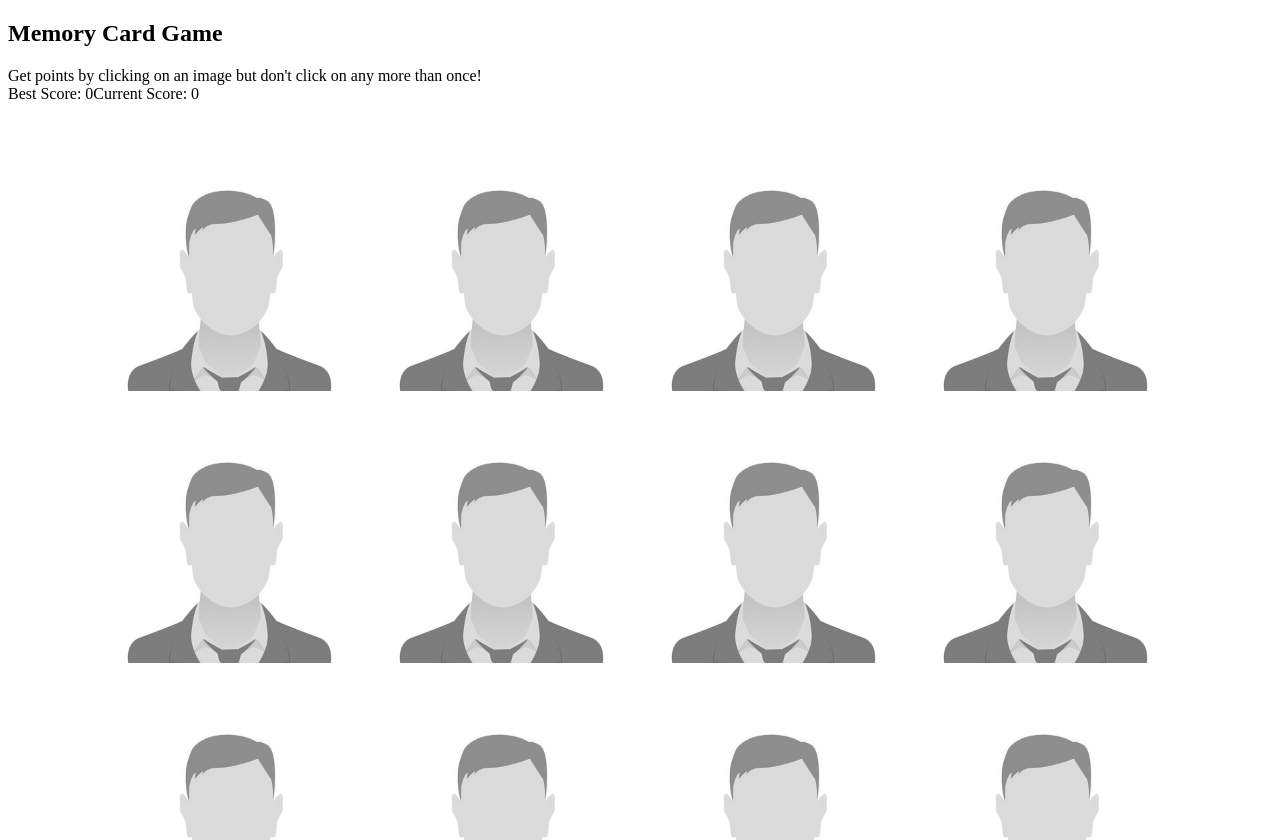
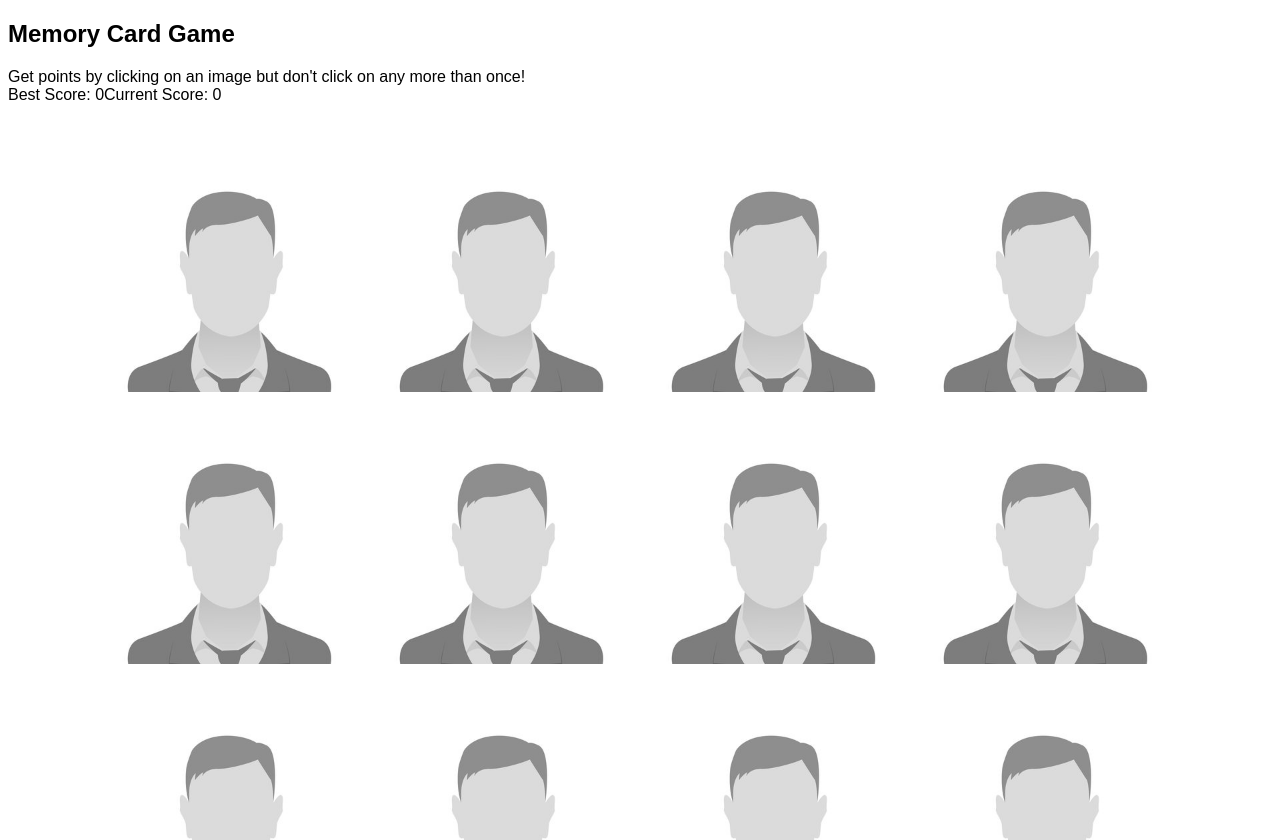
Before and after one commit to G-Cioni/memory-card, a React (Create React App) app: page / in a window 1280 px wide. Shown: the top 840 px of the page. Built offline with nearby package versions, Linux system fonts and the light colour scheme.

Commit message:
Implemented sans-serif font

```diff
--- a/src/index.js
+++ b/src/index.js
@@ -9,6 +9,7 @@ const theme = {
   queenBlue: '#476C9B',
   uranianBlue: '#ADD9F4',
   cordovan: '#984447',
+  fontFamily: 'sans-serif',
 };
 
 ReactDOM.render(
--- a/src/styles/AppStyled.js
+++ b/src/styles/AppStyled.js
@@ -1,3 +1,5 @@
 import styled from 'styled-components';
 
-export const AppStyled = styled.div``;
+export const AppStyled = styled.div`
+  font-family: ${(props) => props.theme.fontFamily};
+`;
```
